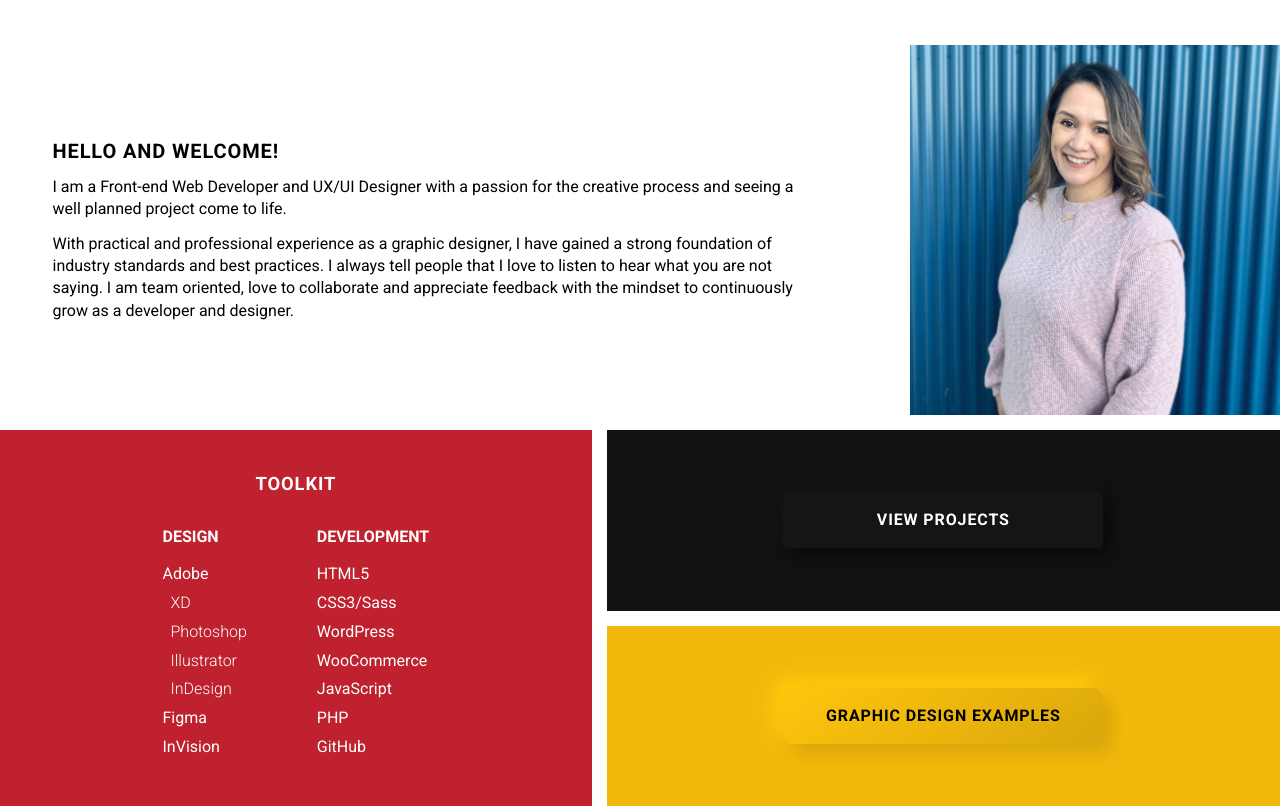
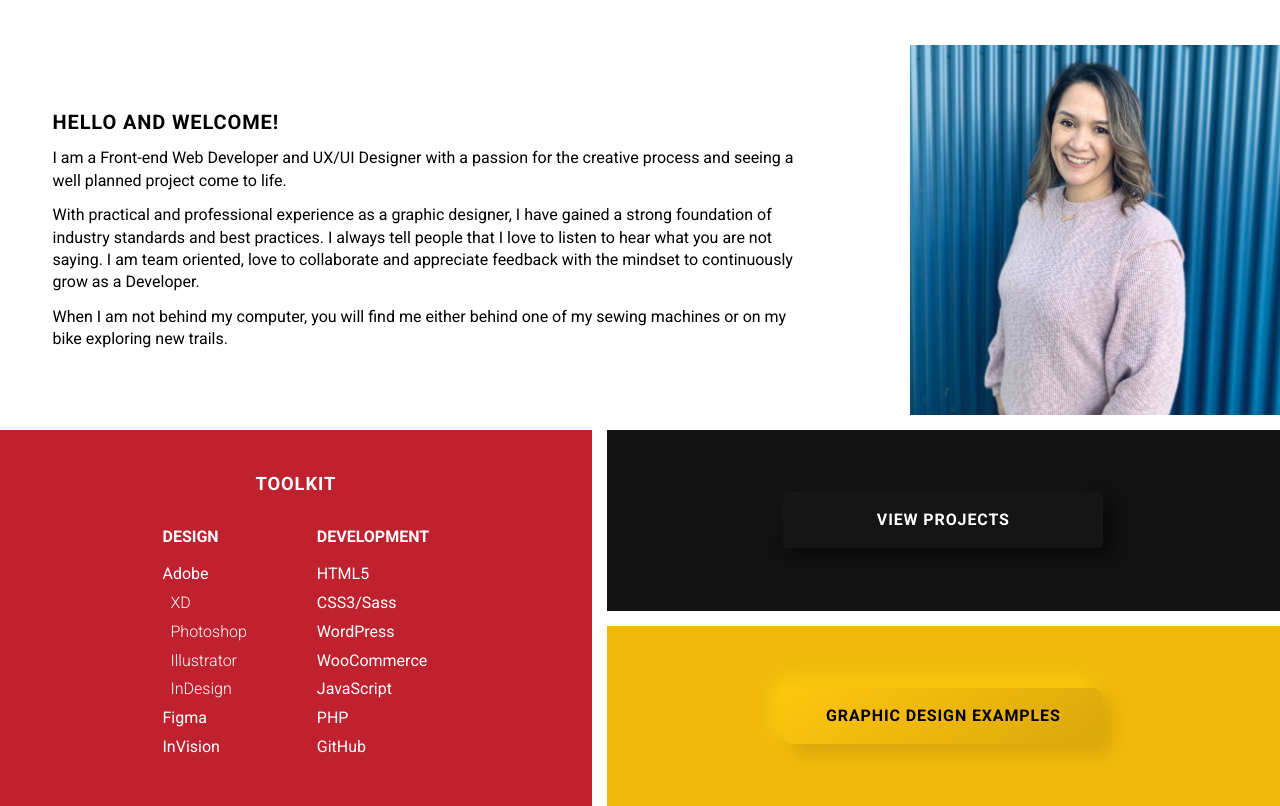
Before and after one commit to jennyesc/portfolio, a PHP site: page /about.php in a window 1280 px wide. Shown: the part 105-911 px from the top of the page. Run offline with PHP 8.4, Linux system fonts and the light colour scheme; some libraries are stand-ins or nearby versions.

Commit message:
fix about page

```diff
--- a/about.php
+++ b/about.php
@@ -28,7 +28,9 @@
 
                 <p>With practical and professional experience as a graphic designer, I have gained a strong foundation of industry standards and best practices.
                 I always tell people that I love to listen to hear what you are not saying. I am team oriented, love to collaborate and appreciate feedback
-                with the mindset to continuously grow as a developer and designer.</p>
+                with the mindset to continuously grow as a Developer.</p>
+
+                <p>When I am not behind my computer, you will find me either behind one of my sewing machines or on my bike exploring new trails.</p>
             </section>
 
             <div class="view-all-btn">
--- a/css/pages/_about.scss
+++ b/css/pages/_about.scss
@@ -87,7 +87,7 @@
     }
   }
   @media (min-width: $menuBreak) {
-    margin-top: 150px;
+    margin: 150px auto 0;
     max-width: $siteWidth;
     display: grid;
     grid-template-columns: repeat(4, 1fr);
--- a/styles/main.css
+++ b/styles/main.css
@@ -868,7 +868,7 @@ a {
 }
 @media (min-width: 720px) {
   .about-wrapper {
-    margin-top: 150px;
+    margin: 150px auto 0;
     max-width: 1400px;
     display: grid;
     grid-template-columns: repeat(4, 1fr);
```
